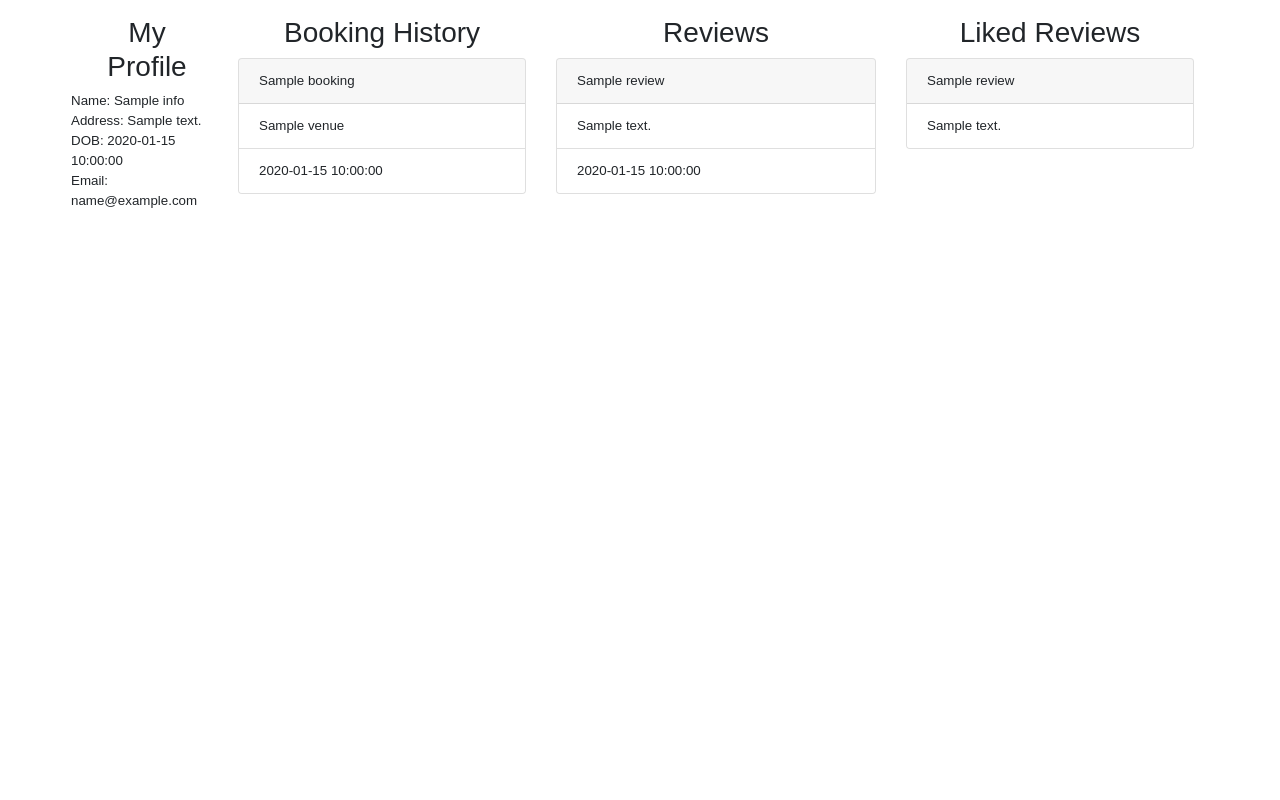
After one commit to MiloniAtal/movietickets, a Flask app: template templates/user_profile.html in a window 1280 px wide. The commit adds this page. Run offline with Flask 2, Linux system fonts and the light colour scheme; the template is opened without the code that fills it: most values are stand-ins (such as "Sample title", 1, 10 or a date in 2020); parts of the project's set-up code (start-up, migrations or seed data) failed here and were passed over.

Commit message:
add user profile and option to write reviews for movies

```diff
--- a/server.py
+++ b/server.py
@@ -16,6 +16,8 @@ from sqlalchemy.pool import NullPool
 import flask
 from flask import Flask, request, render_template, g, redirect, Response, session
 from datetime import date
+from datetime import date
+
 
 tmpl_dir = os.path.join(os.path.dirname(os.path.abspath(__file__)), 'templates')
 app = Flask(__name__, template_folder=tmpl_dir)
@@ -204,6 +206,79 @@ def movieInfo(mid):
 
   cursor = g.conn.execute("SELECT genre FROM Movie where mid={mid}".format(mid=mid))
   genre_list = []
+
+  context = dict(movie = data[0], reviews=reviews)
+
+  return render_template("movie_info.html", **context)
+
+
+@app.route('/profile')
+def profile():
+  uid = session['id']
+  bookings = []
+  info = []
+  reviews = []
+  likedReviews = []
+
+  cursor = g.conn.execute("SELECT * from users WHERE uid={uid}".format(uid=uid))
+  for res in cursor:
+    info = {'name':res['name'], 'address':res['address'], 'dob':res['dob'], 'email':res['email']}
+  cursor.close()
+
+  cursor = g.conn.execute("SELECT r.text, m.name FROM reviews r, movie m, likes l WHERE l.uid={uid} AND l.rid=r.rid".format(uid=uid))
+  for res in cursor:
+    likedReviews.append({'text':res['text'], 'moviename':res['name']})
+  cursor.close()
+
+  cursor = g.conn.execute("SELECT r.text, r.time, m.name FROM reviews r NATURAL JOIN movie m WHERE r.uid={uid}".format(uid=uid))
+  for res in cursor:
+    reviews.append({'text':res['text'], 'date':res['time'], 'moviename':res['name']})
+  cursor.close()
+
+  cursor = g.conn.execute("SELECT distinct m.name AS moviename, v.name as venuename, t.time from movie m, venue v, ticket t WHERE m.mid = t.mid AND v.vid = t.vid AND t.uid = {uid}".format(uid=uid))
+  for res in cursor:
+    bookings.append({'venue':res['venuename'], 'moviename':res['moviename'], 'time':res['time']})
+  cursor.close()
+
+  context = dict(bookings = bookings, likedReviews = likedReviews, info = info, reviews = reviews)
+
+  return render_template("user_profile.html", **context)
+
+
+
+@app.route('/write_review/<mid>', methods=['POST'])
+def writeReview(mid):
+  reviewText = request.form['review']
+  numReviews = 0
+  cursor = g.conn.execute("SELECT MAX(rid) from reviews")
+  for res in cursor:
+    numReviews = res['max']+1
+  cursor.close()
+
+  cursor = g.conn.execute("INSERT into reviews(rid,text,time,uid,mid) values ({rid}, '{text}', '{time}', {uid}, {mid})".format(rid=numReviews, text=reviewText, time=date.today().isoformat(), uid=session['id'], mid=mid))
+  cursor.close()
+
+  return redirect("/movie_info/{mid}".format(mid=mid))
+
+@app.route('/like_review/<rid>/<mid>', methods=['POST'])
+def likeReview(rid,mid):
+  cursor = g.conn.execute("INSERT into likes(rid,uid) values ({rid},{uid})".format(rid=rid,uid=session['id']))
+  cursor.close()
+  return redirect("movie_info/{mid}".format(mid=mid))
+
+
+# Example of adding new data to the database
+@app.route('/add', methods=['POST'])
+def add():
+  name = request.form['name']
+  g.conn.execute('INSERT INTO test(name) VALUES (%s)', name)
+  return redirect('/')
+
+
+@app.route('/venue_search')
+def venues_search():
+  cursor = g.conn.execute("SELECT DISTINCT V.name, V.vid FROM Venue V NATURAL JOIN Shows S")
+  venue_names = []
   for result in cursor:
     if(result["genre"]):
       genres = result["genre"]
--- /dev/null
+++ b/templates/user_profile.html
@@ -0,0 +1,84 @@
+<html>
+  <head>
+    <link rel="stylesheet" href="https://cdn.jsdelivr.net/npm/bootstrap@4.3.1/dist/css/bootstrap.min.css" integrity="sha384-ggOyR0iXCbMQv3Xipma34MD+dH/1fQ784/j6cY/iJTQUOhcWr7x9JvoRxT2MZw1T" crossorigin="anonymous">
+
+  <style>
+    body{
+      font-size: 10pt;
+      font-family: arial;
+        }
+  </style>
+
+
+<body>
+
+
+  <div class="container p-3">
+    <div class = "row">
+         <div class = "col-md">
+                    <h3 class="text-center">My Profile</h2>
+
+                    <div class = "row">Name: {{info.name}}</div>
+                    <div class = "row">Address: {{info.address}}</div>
+                    <div class = "row">DOB: {{info.dob}}</div>
+                    <div class = "row">Email: {{info.email}}</div>
+
+            </div>
+
+            <div class = "col-md">
+                <h3 class="text-center">Booking History</h2>
+                {% for booking in bookings %}
+                <div class="card p" style="width: 18rem;">
+                    <div class="card-header">
+                        {{booking.moviename}}
+                    </div>
+                    <ul class="list-group list-group-flush">
+                        <li class="list-group-item">{{booking.venue}}</li>
+                        <li class="list-group-item">{{booking.time}}</li>
+                    </ul>
+                    </div>
+                {% endfor %}
+            </div>
+
+        <div class = "col-md">
+            <h3 class="text-center">Reviews</h2>
+                {% for review in reviews %}
+                <div class="card" style="width: 20rem;">
+                    <div class="card-header">
+                        {{review.moviename}}
+                    </div>
+                    <ul class="list-group list-group-flush">
+                        <li class="list-group-item" style="text-overflow: ellipsis; max-height: 25ch;overflow: scroll;">{{review.text}}</li>
+                        <li class="list-group-item">{{review.date}}</li>
+                    </ul>
+                </div>
+                {% endfor %}
+        </div>
+
+        <div class = "col-md">
+            <h3 class="text-center">Liked Reviews</h2>
+            {% for review in likedReviews %}
+                <div class="card" style="width: 18rem;">
+                    <div class="card-header">
+                        {{review.moviename}}
+                    </div>
+                    <ul class="list-group list-group-flush">
+                        <li class="list-group-item" style="text-overflow: ellipsis; max-height: 25ch;overflow: scroll;">{{review.text}}</li>
+                    </ul>
+                </div>
+                {% endfor %}
+        </div>
+
+
+    </div>
+  </div>
+
+
+
+  <script src="https://code.jquery.com/jquery-3.3.1.slim.min.js" integrity="sha384-q8i/X+965DzO0rT7abK41JStQIAqVgRVzpbzo5smXKp4YfRvH+8abtTE1Pi6jizo" crossorigin="anonymous"></script>
+  <script src="https://cdn.jsdelivr.net/npm/popper.js@1.14.7/dist/umd/popper.min.js" integrity="sha384-UO2eT0CpHqdSJQ6hJty5KVphtPhzWj9WO1clHTMGa3JDZwrnQq4sF86dIHNDz0W1" crossorigin="anonymous"></script>
+  <script src="https://cdn.jsdelivr.net/npm/bootstrap@4.3.1/dist/js/bootstrap.min.js" integrity="sha384-JjSmVgyd0p3pXB1rRibZUAYoIIy6OrQ6VrjIEaFf/nJGzIxFDsf4x0xIM+B07jRM" crossorigin="anonymous"></script>
+
+  </body>
+    </head>
+  </html>
```
Also changed, not shown: templates/movie_info.html (+28 -2 lines).
